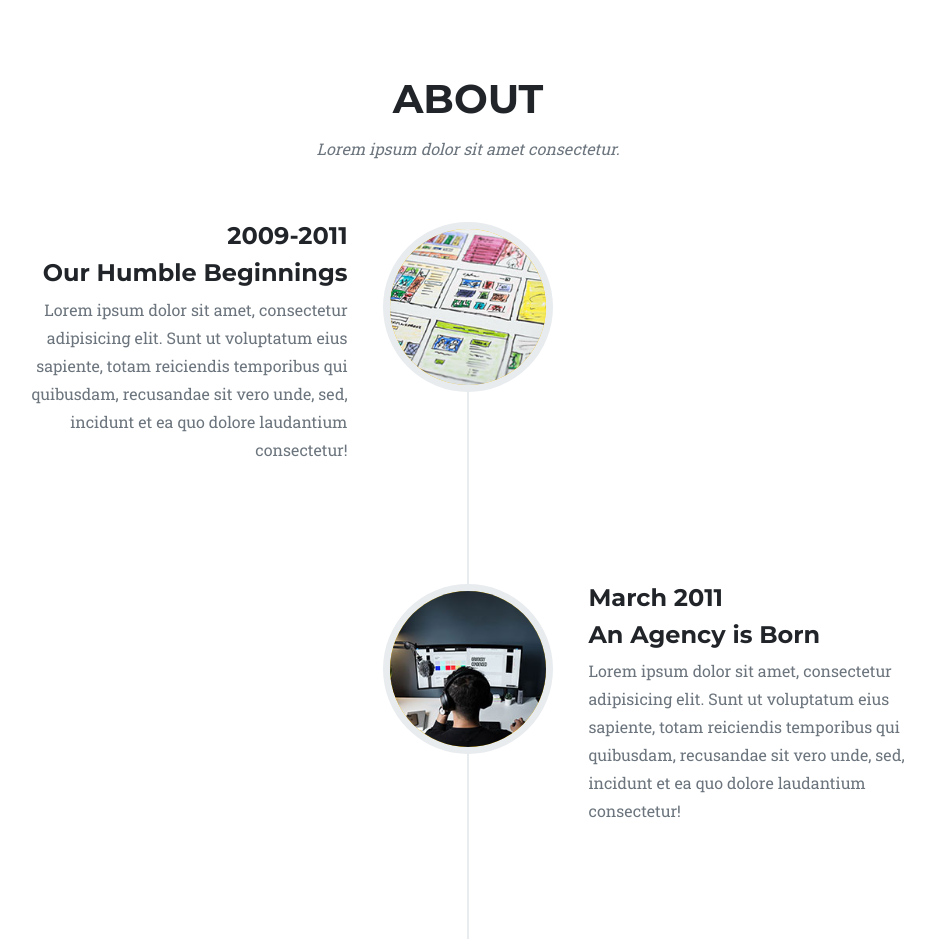
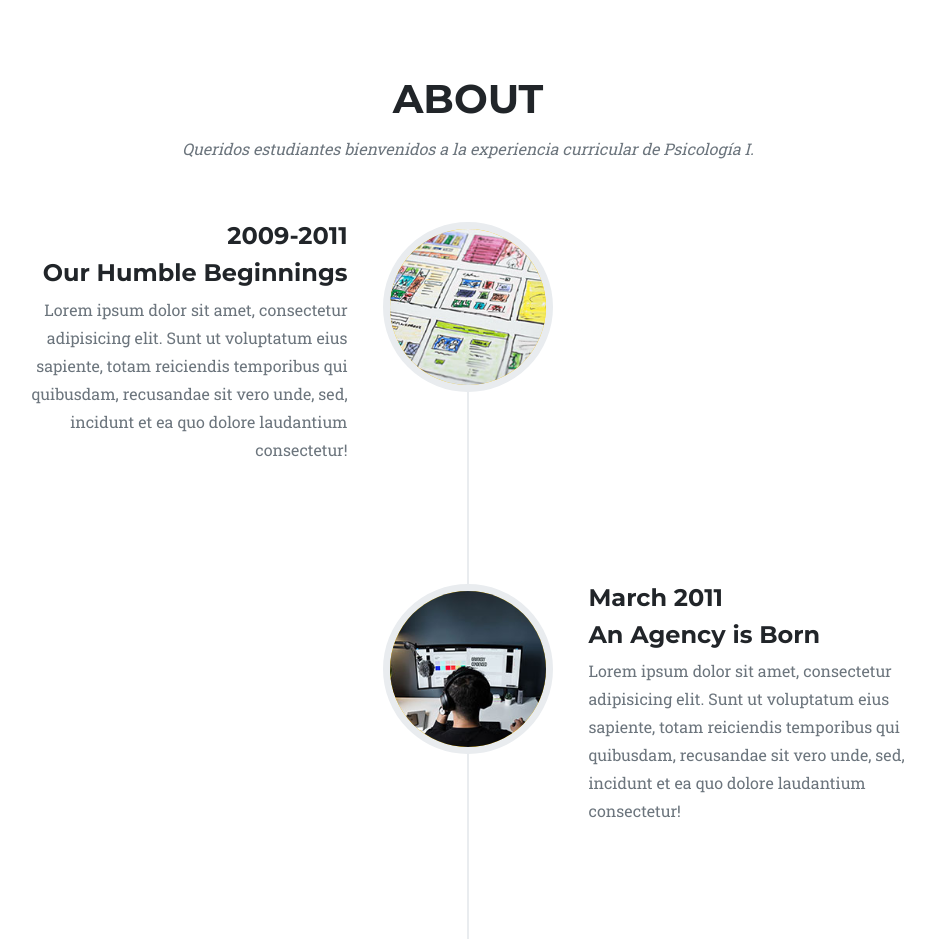
Before and after one commit to MelissaUch/AulaTics, a plain HTML site: page index.html in a window 1280 px wide. Shown: the part 2560-3499 px from the top of the page, without its empty margins (172-1107 px from the left). Drawn offline with nearby package versions, Linux system fonts and the light colour scheme.

Commit message:
Update index.html

```diff
--- a/index.html
+++ b/index.html
@@ -185,7 +185,7 @@
             <div class="container">
                 <div class="text-center">
                     <h2 class="section-heading text-uppercase">About</h2>
-                    <h3 class="section-subheading text-muted">Lorem ipsum dolor sit amet consectetur.</h3>
+                    <h3 class="section-subheading text-muted">Queridos estudiantes bienvenidos a la experiencia curricular de Psicología I.</h3>
                 </div>
                 <ul class="timeline">
                     <li>
```
